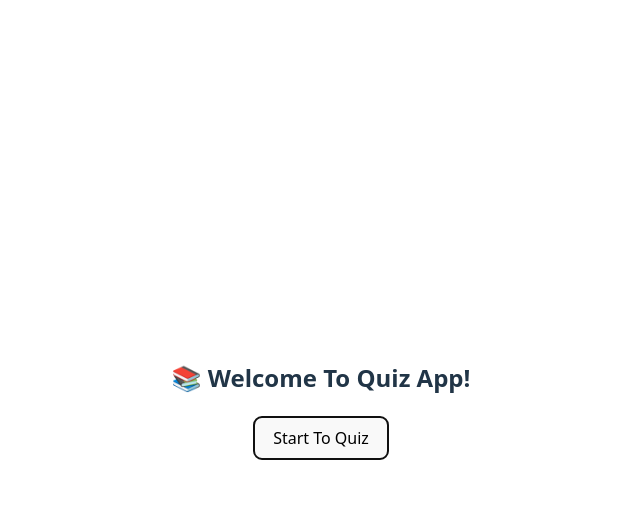
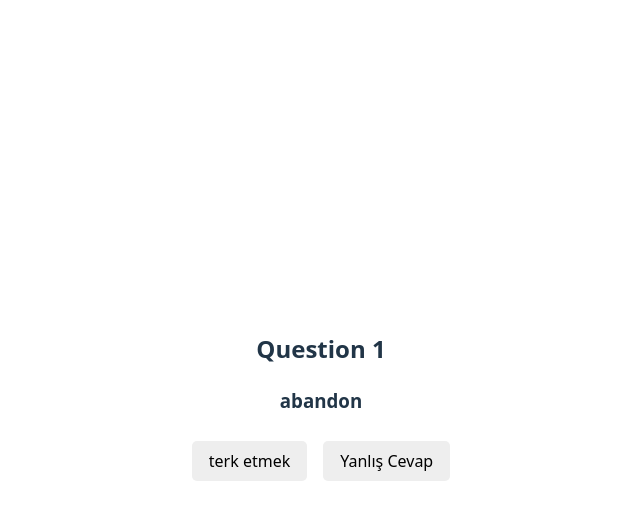
Before and after one commit to muraat400/quiz-app, a React (Vite) app: page / in a window 1280 px wide. Both pictures are taken after a click on the button "Start To Quiz". Shown: the top 520 px of the page, without its empty margins (319-959 px from the left). Built offline with nearby package versions, Linux system fonts and the light colour scheme.

Commit message:
implemented quiz question component

```diff
--- a/src/App.tsx
+++ b/src/App.tsx
@@ -1,12 +1,25 @@
 import './App.css'
 import { QuizProvider } from './features/quiz/context/QuizProvider';
 import QuizStart from './features/quiz/components/QuizStart';
+import QuizQuestion from './features/quiz/components/QuizQuestion';
+import { useQuiz } from './features/quiz/context/useQuiz';
+
+const QuizAppContent = () => {
+  const { state } = useQuiz();
+
+  if (state.questions.length === 0) {
+    return <QuizStart />;
+  }
+
+  return <QuizQuestion />;
+};
 
 function App() {
   return (
     <QuizProvider>
-      <QuizStart />
+      <QuizAppContent />
     </QuizProvider>
   );
 }
+
 export default App;
--- /dev/null
+++ b/src/features/quiz/components/QuizQuestion.tsx
@@ -0,0 +1,54 @@
+import { useQuiz } from '../context/useQuiz';
+
+const QuizQuestion = () => {
+  const { state, dispatch } = useQuiz();
+  const current = state.questions[state.currentIndex];
+
+  if (state.completed) return <p>🎉 Quiz complete!</p>;
+  if (!current) return <p>Loading question...</p>;
+
+  const handleAnswer = (isCorrect: boolean) => {
+    dispatch({ type: isCorrect ? 'ANSWER_CORRECT' : 'ANSWER_WRONG' });
+  };
+
+  return (
+    <div style={{ textAlign: 'center', padding: '2rem' }}>
+      <h2>Question {state.currentIndex + 1}</h2>
+      <h3>{current.English}</h3>
+
+      <div style={{ marginTop: '1rem' }}>
+        {current.Turkish.map((answer, idx) => (
+          <button
+            key={idx}
+            style={{
+              margin: '0.5rem',
+              padding: '0.5rem 1rem',
+              backgroundColor: '#eee',
+              borderRadius: '5px',
+              cursor: 'pointer',
+            }}
+            onClick={() => handleAnswer(true)}
+          >
+            {answer}
+          </button>
+        ))}
+
+        {}
+        <button
+          style={{
+            margin: '0.5rem',
+            padding: '0.5rem 1rem',
+            backgroundColor: '#eee',
+            borderRadius: '5px',
+            cursor: 'pointer',
+          }}
+          onClick={() => handleAnswer(false)}
+        >
+          Yanlış Cevap
+        </button>
+      </div>
+    </div>
+  );
+};
+
+export default QuizQuestion;
```
